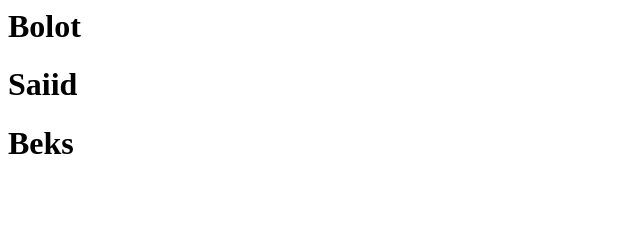
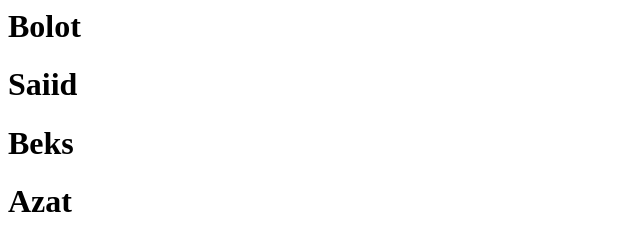
Before and after one commit to NurmamatovBolot/My_page, a plain HTML site: page index.html in a window 1280 px wide. Shown: the whole page, without its empty margins (0-640 px from the left). Drawn offline with Linux system fonts and the light colour scheme.

Commit message:
Modify index.html

```diff
--- a/index.html
+++ b/index.html
@@ -1,3 +1,4 @@
 <h1>Bolot</h1>
 <h1>Saiid</h1>
 <h1>Beks</h1>
+<h1>Azat</h1>
```
